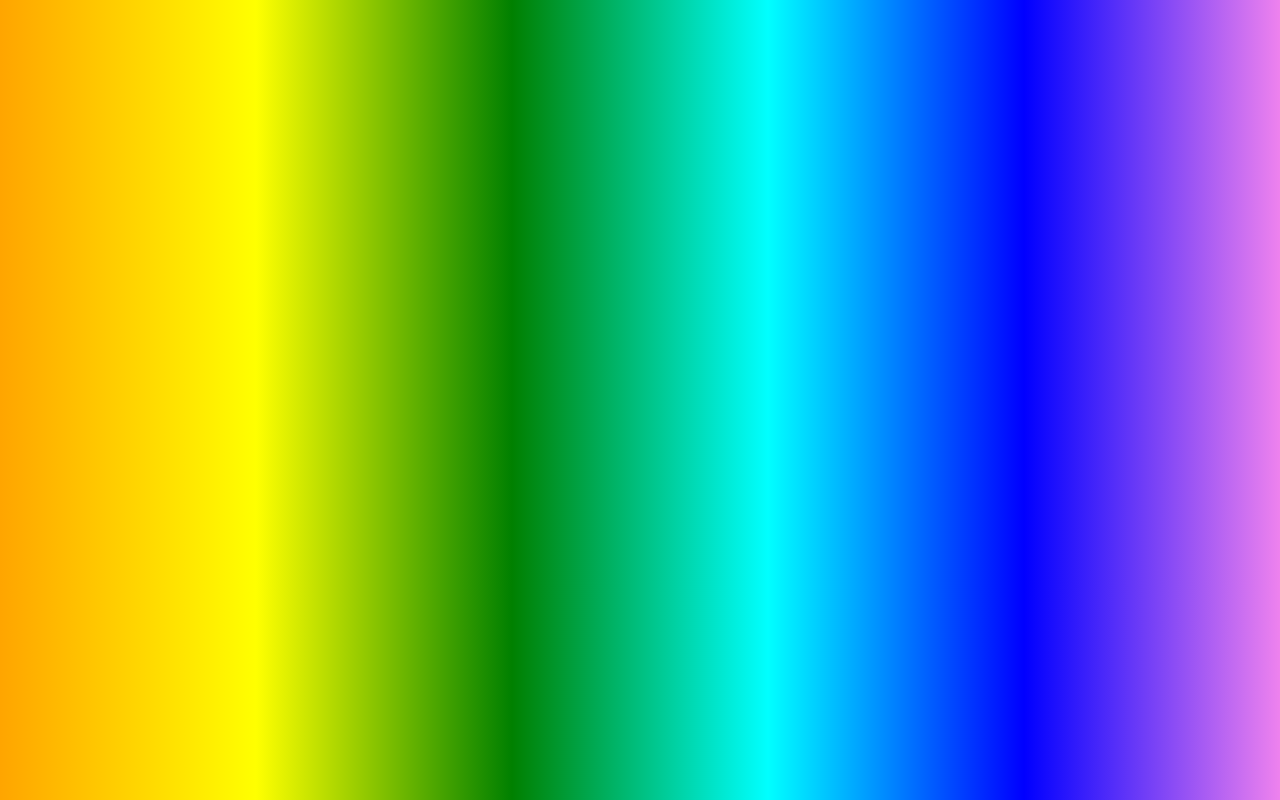
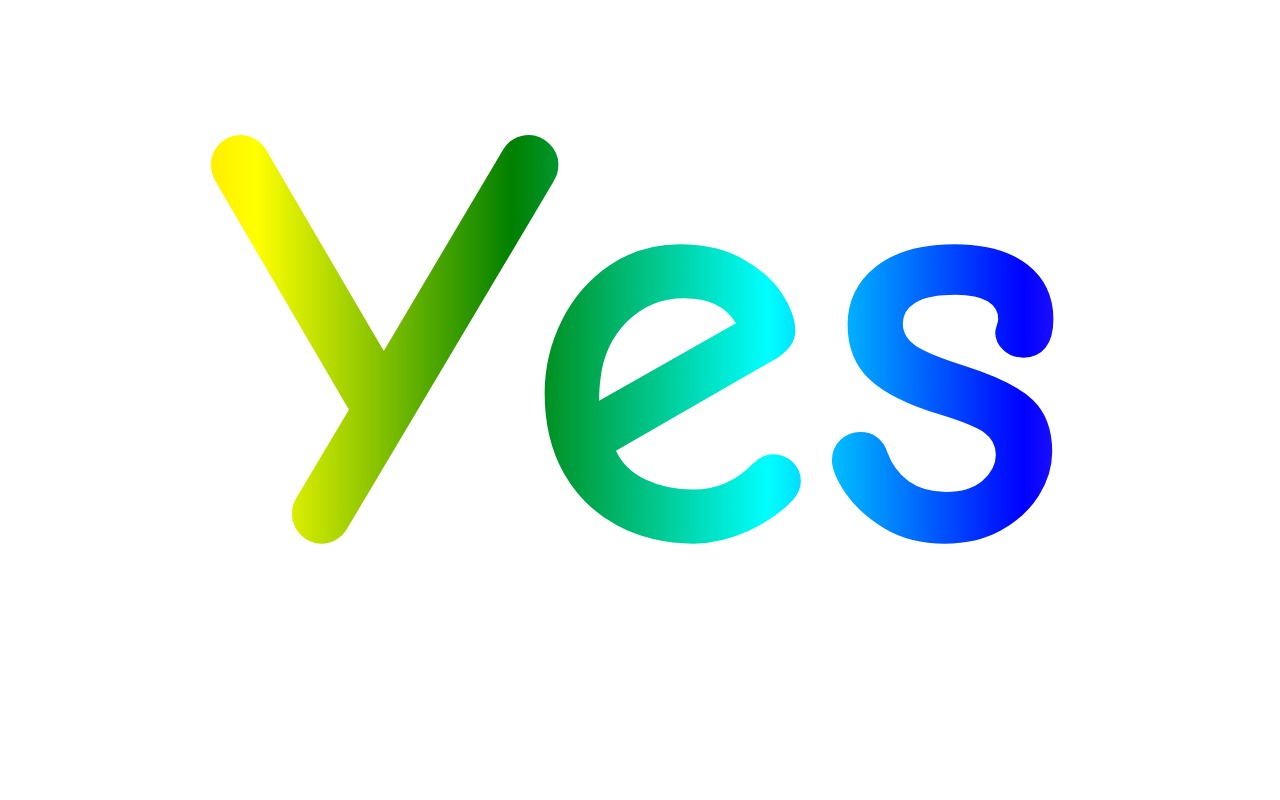
Before and after one commit to underthelaurels/is202open, a plain HTML site: page Public/main.html in a window 1280 px wide. Drawn offline with Linux system fonts and the light colour scheme.

Commit message:
centered

```diff
--- a/Public/main.html
+++ b/Public/main.html
@@ -5,6 +5,6 @@
 </head>
 <title>Is 202 Open??</title>
   <body>
-    <script src = "/../App/is202open.js"></script>
+    <h1 class="rainbow"><script src = "/../App/is202open.js"></script></h1>
   </body>
 </html>
--- a/Public/styles.css
+++ b/Public/styles.css
@@ -1,8 +1,13 @@
 body {
-  font-size: 48px;
+  font-size: 300px;
   text-align: center;
-  padding-top: 40%;
   font-family: "Comic Sans MS", cursive, serif;
+  border-radius: 0;
+  margin: 0;
+  padding: 0;
+}
+
+.rainbow {
   background: red;
   background: -webkit-linear-gradient(left, orange , yellow, green, cyan, blue, violet);
   background: -o-linear-gradient(right, orange, yellow, green, cyan, blue, violet);
@@ -10,4 +15,6 @@ body {
   background: linear-gradient(to right, orange , yellow, green, cyan, blue, violet);
   -webkit-background-clip: text;
   -webkit-text-fill-color: transparent;
+  margin: 0;
+  padding: 0;
 }
```
